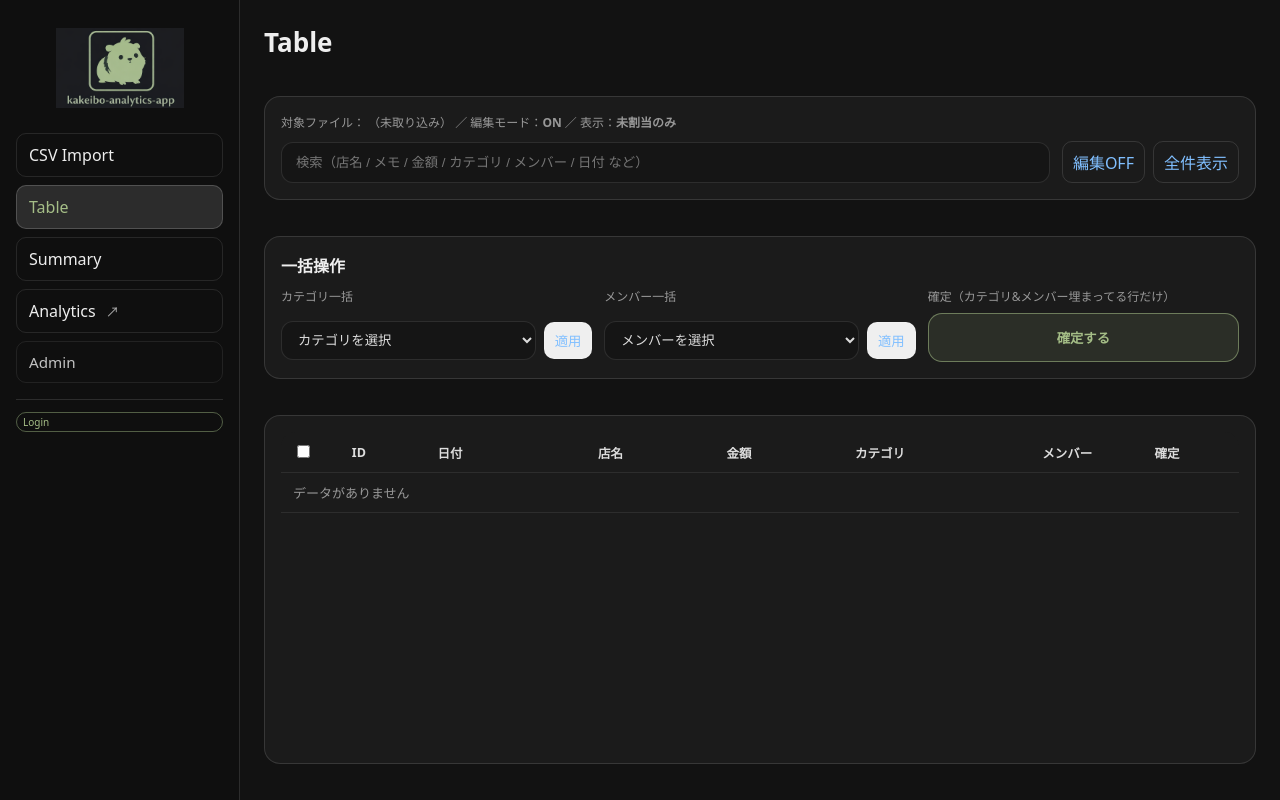
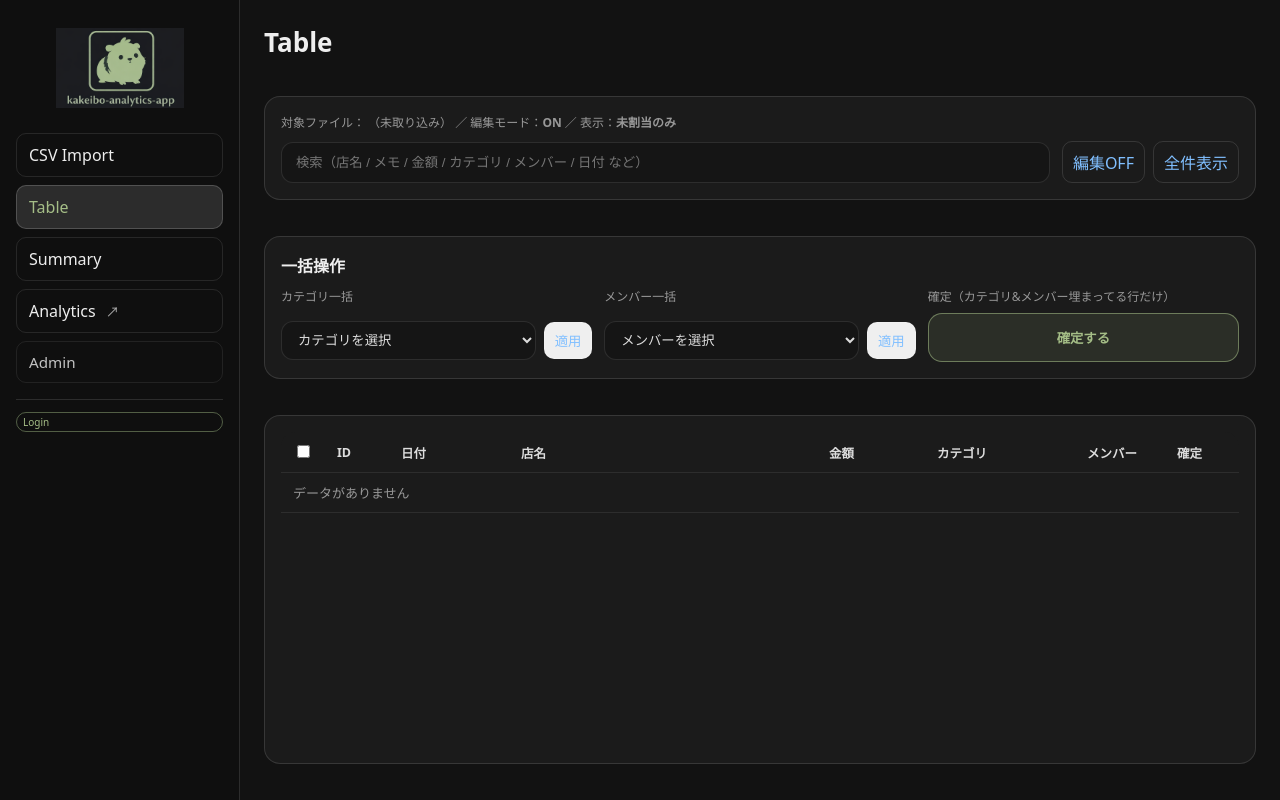
Before and after one commit to yoshimu-urami-nats/kakeibo-analytics-app, a Django app: page /transactions/?edit=1 in a window 1280 px wide. Run offline with Django 5.2, Linux system fonts and the light colour scheme; data that the repository does not hold is empty.

Commit message:
カラム幅調整再修正

```diff
--- a/static/app_min.css
+++ b/static/app_min.css
@@ -436,59 +436,65 @@ h1{ margin: 0 0 12px; font-size: 26px; }
    Column width tuning
    ========================= */
 
-/* 編集OFF（チェック列なし）
-   1:ID 2:日付 3:店名 4:金額 5:カテゴリ 6:メンバー 7:確定 */
-.table thead th:nth-child(1),
-.table tbody td:nth-child(1){ width: 64px; }
+/* =========================
+   Column width tuning（mode別）
+   ========================= */
 
-.table thead th:nth-child(2),
-.table tbody td:nth-child(2){ width: 120px; }
-
-.table thead th:nth-child(4),
-.table tbody td:nth-child(4){ width: 96px; }
-
-.table thead th:nth-child(6),
-.table tbody td:nth-child(6){ width: 84px; }
-
-.table thead th:nth-child(7),
-.table tbody td:nth-child(7){ width: 72px; }
-
-/* カテゴリは少し広め（「食品-日用品」とかを想定） */
-.table thead th:nth-child(5),
-.table tbody td:nth-child(5){ width: 140px; }
-
-/* 店名は余りを使わせる（固定幅は付けない） */
-
-
-/* 編集ON（チェック列あり）
-   1:check 2:ID 3:日付 4:店名 5:金額 6:カテゴリ 7:メンバー 8:確定 */
-.table thead th.col-check,
-.table tbody td.col-check{ width: 44px; } /* 既にあるけど念のため */
-
-.table thead th:nth-child(2),
-.table tbody td:nth-child(2){ width: 64px; }
-
-.table thead th:nth-child(3),
-.table tbody td:nth-child(3){ width: 120px; }
-
-.table thead th:nth-child(5),
-.table tbody td:nth-child(5){ width: 96px; }
-
-.table thead th:nth-child(7),
-.table tbody td:nth-child(7){ width: 84px; }
-
-.table thead th:nth-child(8),
-.table tbody td:nth-child(8){ width: 72px; }
-
-.table thead th:nth-child(6),
-.table tbody td:nth-child(6){ width: 140px; }
-
-/* 店名は余りを使わせる（固定幅なし） */
-
-/* 店名の省略（編集OFFは3列目、編集ONは4列目） */
-.table tbody td:nth-child(3),
-.table tbody td:nth-child(4){
+/* ---- 共通：数字列を揃える & はみ出し省略 ---- */
+.table td,
+.table th{
   overflow: hidden;
   text-overflow: ellipsis;
   white-space: nowrap;
 }
+
+/* 店名は特に長いので強制省略（見た目がDjangoっぽく締まる） */
+.table.is-view tbody td:nth-child(3),
+.table.is-edit tbody td:nth-child(4){
+  overflow: hidden;
+  text-overflow: ellipsis;
+  white-space: nowrap;
+}
+
+/* ---- 編集OFF（check列なし）
+   1:ID 2:日付 3:店名 4:金額 5:カテゴリ 6:メンバー 7:確定 ---- */
+.table.is-view thead th:nth-child(1),
+.table.is-view tbody td:nth-child(1){ width: 64px; }
+
+.table.is-view thead th:nth-child(2),
+.table.is-view tbody td:nth-child(2){ width: 120px; }
+
+.table.is-view thead th:nth-child(4),
+.table.is-view tbody td:nth-child(4){ width: 108px; } /* 金額ちょい広めで右寄せが映える */
+
+.table.is-view thead th:nth-child(5),
+.table.is-view tbody td:nth-child(5){ width: 150px; } /* カテゴリ少し広め */
+
+.table.is-view thead th:nth-child(6),
+.table.is-view tbody td:nth-child(6){ width: 90px; }
+
+.table.is-view thead th:nth-child(7),
+.table.is-view tbody td:nth-child(7){ width: 74px; }
+
+/* ---- 編集ON（check列あり）
+   1:check 2:ID 3:日付 4:店名 5:金額 6:カテゴリ 7:メンバー 8:確定 ---- */
+.table.is-edit thead th.col-check,
+.table.is-edit tbody td.col-check{ width: 44px; }
+
+.table.is-edit thead th:nth-child(2),
+.table.is-edit tbody td:nth-child(2){ width: 64px; }
+
+.table.is-edit thead th:nth-child(3),
+.table.is-edit tbody td:nth-child(3){ width: 120px; }
+
+.table.is-edit thead th:nth-child(5),
+.table.is-edit tbody td:nth-child(5){ width: 108px; }
+
+.table.is-edit thead th:nth-child(6),
+.table.is-edit tbody td:nth-child(6){ width: 150px; }
+
+.table.is-edit thead th:nth-child(7),
+.table.is-edit tbody td:nth-child(7){ width: 90px; }
+
+.table.is-edit thead th:nth-child(8),
+.table.is-edit tbody td:nth-child(8){ width: 74px; }
--- a/transactions/templates/transactions/transaction_list.html
+++ b/transactions/templates/transactions/transaction_list.html
@@ -84,7 +84,7 @@
 
   <div class="card table-card">
     <div class="table-wrap">
-      <table class="table">
+      <table class="table {% if edit_mode %}is-edit{% else %}is-view{% endif %}">
         <thead>
           <tr>
             {% if edit_mode %}<th class="col-check"><input type="checkbox" id="checkAll"></th>{% endif %}
```
